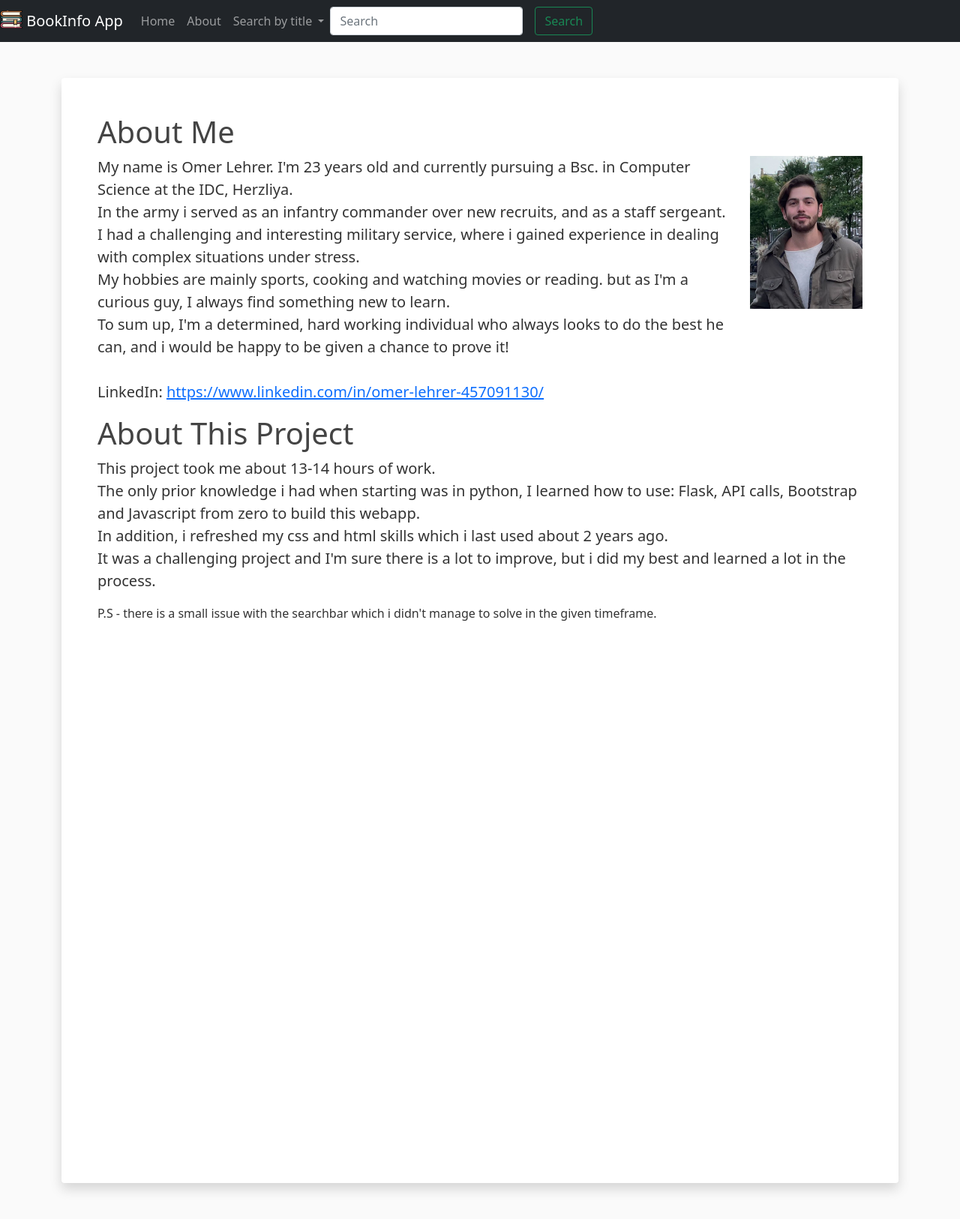
After one commit to Omerl98/BookInfo, a Flask app: page /about in a window 1280 px wide. The commit adds this page. Shown: the whole page at 75% size. Run offline with Flask 2, Linux system fonts and the light colour scheme; parts of the project's set-up code (start-up, migrations or seed data) failed here and were passed over; some libraries are stand-ins or nearby versions.

Commit message:
5th Commit

```diff
--- a/api_connection.py
+++ b/api_connection.py
@@ -15,7 +15,8 @@ def get_book_info(isbn = "1593276036"):
     publishDate = info["publishedDate"]
     imageLink = book_data["items"][0]['volumeInfo']['imageLinks']['thumbnail']
     if 'categories' in info.keys():
-        categories = info["categories"]
+        categoriesArr = info["categories"]
+        categories = ", ".join(categoriesArr)
     else:
         categories = "None"
     desc = info["description"]
@@ -23,4 +24,4 @@ def get_book_info(isbn = "1593276036"):
     return({"name":title,"authors":authors,"publishDate": publishDate,"publisher":publisher, "imageLink":imageLink, "categories":categories, "description":desc, "pageCount":pageCount})
 
 
-get_book_info()
+get_book_info("1781100233")
--- a/app.py
+++ b/app.py
@@ -60,6 +60,10 @@ def book8():
 def book9():
     return render_template('book.html', book=books[8])
 
+@app.route('/about')
+def about():
+    return render_template('about.html')
+
 
 if __name__ == "__main__":
     app.run(debug=True)
--- a/static/css/main.css
+++ b/static/css/main.css
@@ -9,27 +9,23 @@ body {
     color: #444444;
   }
 
-  .bg-steel {
-    background-color: #5f788a;
-  }
 
   .media {
     display: flex;
     }
 
-
-  .site-header .navbar-nav .nav-link {
-    color: #cbd5db;
+  .params {
+    margin: auto;
+    padding-left: 4rem;
+    padding-right: 4rem;
   }
 
-  .site-header .navbar-nav .nav-link:hover {
-    color: #ffffff;
+  .description {
+    margin: auto;
+    padding-left: 4rem;
+    padding-right: 4rem;
+    padding-top: 0;
   }
-
-  .site-header .navbar-nav .nav-link.active {
-    font-weight: 500;
-  }
-
   .content-section {
     background: #ffffff;
     padding: 10px 20px;
@@ -38,49 +34,10 @@ body {
     margin-bottom: 20px;
   }
 
-  .article-title {
-    color: #444444;
+  .profile-userpic img {
+    float: none;
+    margin: auto;
+    margin-left: 2rem;
+    width: 150px;
+
   }
-
-  a.article-title:hover {
-    color: #428bca;
-    text-decoration: none;
-  }
-
-  .article-content {
-    white-space: pre-line;
-  }
-
-  .article-img {
-    height: 65px;
-    width: 65px;
-    margin-right: 16px;
-  }
-
-  .article-metadata {
-    padding-bottom: 1px;
-    margin-bottom: 4px;
-    border-bottom: 1px solid #e3e3e3
-  }
-
-  .article-metadata a:hover {
-    color: #333;
-    text-decoration: none;
-  }
-
-  .article-svg {
-    width: 25px;
-    height: 25px;
-    vertical-align: middle;
-  }
-
-  .account-img {
-    height: 125px;
-    width: 125px;
-    margin-right: 20px;
-    margin-bottom: 16px;
-  }
-
-  .account-heading {
-    font-size: 2.5rem;
-  }
--- /dev/null
+++ b/templates/about.html
@@ -0,0 +1,34 @@
+{% extends 'base.html' %}
+
+{% block head %}
+{% endblock %}
+
+{% block body %}
+<div class="container">
+    <div class="card border-0 shadow my-5">
+      <div class="card-body p-5">
+        <h1 class="fw-light">About Me</h1>
+        <div class="d-flex"><p class="lead">My name is Omer Lehrer.
+            I'm 23 years old and currently pursuing a Bsc. in Computer Science at the IDC, Herzliya. <br>
+            In the army i served as an infantry commander over new recruits, and as a staff sergeant. I had a challenging and interesting military service, where i gained experience in dealing with complex situations under stress. <br>
+            My hobbies are mainly sports, cooking and watching movies or reading. but as I'm a curious guy, I always find something new to learn. <br>
+            To sum up, I'm a determined, hard working individual who always looks to do the best he can, and i would be happy to be given a chance to prove it! <br>
+            <br>
+            <b>LinkedIn:</b> <a href="https://www.linkedin.com/in/omer-lehrer-457091130/">https://www.linkedin.com/in/omer-lehrer-457091130/</a>
+
+        </p>
+        <div class="profile-userpic">
+            <img src="/static/pics/profile.jpeg" alt="">
+        </div></div>
+
+        <h1 class="fw-light">About This Project</h1>
+        <p class="lead">This project took me about 13-14 hours of work. <br>
+             The only prior knowledge i had when starting was in python, I learned how to use: Flask, API calls, Bootstrap and Javascript from zero to build this webapp. <br>
+             In addition, i refreshed my css and html skills which i last used about 2 years ago. <br>
+             It was a challenging project and I'm sure there is a lot to improve, but i did my best and learned a lot in the process.</p>
+             P.S - there is a small issue with the searchbar which i didn't manage to solve in the given timeframe.
+        <div style="height: 700px"></div>
+      </div>
+    </div>
+  </div>
+{% endblock %}
--- a/templates/base.html
+++ b/templates/base.html
@@ -39,11 +39,8 @@
               <a class="nav-link" href="/">Home <span class="sr-only"></span></a>
             </li>
             <li class="nav-item">
-                <a class="nav-link" href="#">About This Project</a>
+                <a class="nav-link" href="/about">About</a>
               </li>
-            <li class="nav-item">
-              <a class="nav-link" href="#">About Me</a>
-            </li>
             <li class="nav-item dropdown">
               <a class="nav-link dropdown-toggle" href="#" onclick="dropdown()" id="myDropdown" role="button" data-toggle="dropdown" aria-haspopup="true" aria-expanded="false">
                 Search by title
```
Also changed, not shown: templates/book.html (+8 -5 lines), static/pics/chamber_of_secrets.png (deleted), static/pics/harryPotter.jpg (deleted), static/pics/philosophers_Stone.jpg (deleted), static/pics/philosophers_Stone.png (deleted), static/pics/prisoner of azkaban.png (deleted), static/pics/profile.jpeg (added).
